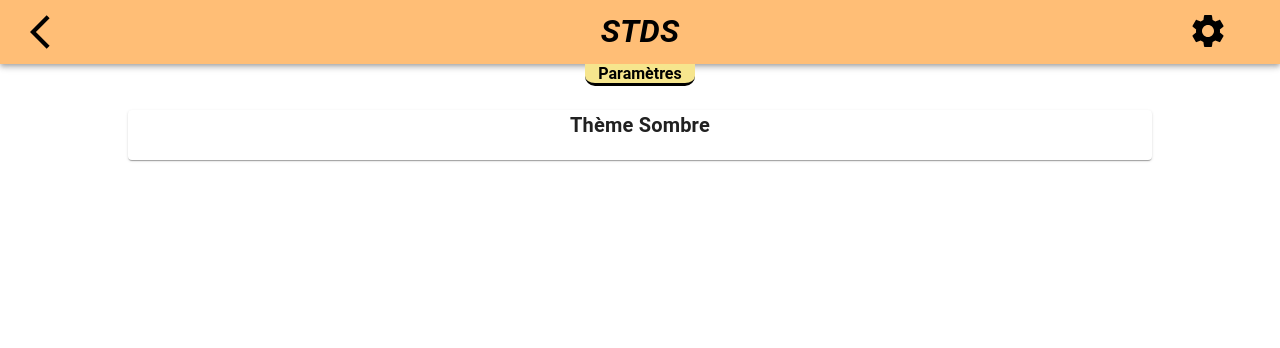
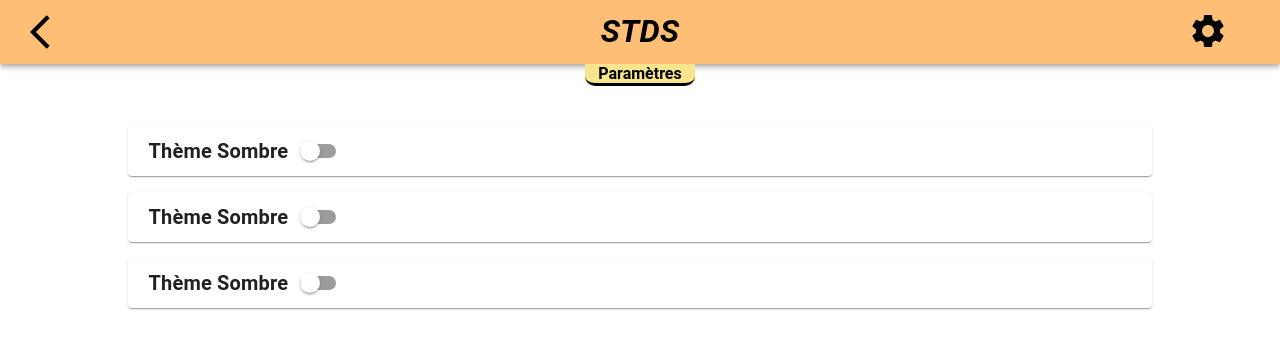
Before and after one commit to Falsimane/SAE-ALT-S3-Dev-22-23-STDS-3B-Equipe-4, a React (Create React App) app in the folder Application/stds-app/: page /parametres in a window 1280 px wide. Shown: the top 348 px of the page. Built offline with nearby package versions, Linux system fonts and the light colour scheme; no server answers.

Commit message:
ajout choix theme paramètres ref #29

```diff
--- a/Application/stds-app/src/pages/Parametres.tsx
+++ b/Application/stds-app/src/pages/Parametres.tsx
@@ -7,14 +7,23 @@ import * as React from "react";
 import InformationsEtat from "../components/InformationsEtat";
 import {useContext} from "react";
 import STDSDatasContext from "../utils/mqtt/STDSDatasContext";
-
+import Switch from '@mui/material/Switch';
+import {IonToggle} from "@ionic/react";
 export default function Puissance() {
     const refresh = (e: CustomEvent) => {
         setTimeout(() => {
             e.detail.complete();
         }, 3000);
     };
+    const [checked, setChecked] = React.useState(true);
 
+    const handleChange = (event: React.ChangeEvent<HTMLInputElement>) => {
+    setChecked(event.target.checked);
+    };
+
+    const toggleDarkModeHandler = () => {
+        document.body.classList.toggle("dark");
+      };
 
     return (
         <IonPage id="puissance-page">
@@ -24,17 +33,97 @@ export default function Puissance() {
                     <IonRefresherContent></IonRefresherContent>
                 </IonRefresher>
 
-                <Box sx={{ display: "flex" ,justifyContent: "center"}}>
-                    <Card sx={{width:"80%",height:50, justifyItems:"center"}}>
+                <Box sx={{display: "flex", justifyContent: "center",}}>
+
+
+
+                <Card sx={{width:"80%",height:50,display:"flex", alignItems:"center", marginTop: 2}}>
+
+
                     <Typography sx={{
                         fontWeight: "bold",
                         fontSize: 20,
                         position: "relative",
-                            jusitifyContent:"center"
+                        jusitifyContent:"center",
+                        marginLeft:'2%'
                         }}>
+
                         Thème Sombre
+
                     </Typography>
+
+                    <IonToggle
+                    slot="end"
+                    name="darkMode"
+                    onIonChange={toggleDarkModeHandler}
+                    color="warning"/>
+
+
+
                 </Card>
+
+                </Box>
+
+                <Box sx={{display: "flex", justifyContent: "center",}}>
+
+
+
+                <Card sx={{width:"80%",height:50,display:"flex", alignItems:"center", marginTop: 2}}>
+
+
+                    <Typography sx={{
+                        fontWeight: "bold",
+                        fontSize: 20,
+                        position: "relative",
+                        jusitifyContent:"center",
+                        marginLeft:'2%'
+                        }}>
+
+                        Thème Sombre
+
+                    </Typography>
+
+                    <IonToggle
+                    slot="end"
+                    name="darkMode"
+                    onIonChange={toggleDarkModeHandler}
+                    color="warning"/>
+
+
+
+                </Card>
+
+                </Box>
+
+                <Box sx={{display: "flex", justifyContent: "center"}}>
+
+
+
+                <Card sx={{width:"80%",height:50,display:"flex", alignItems:"center", marginTop: 2}}>
+
+
+                    <Typography sx={{
+                        fontWeight: "bold",
+                        fontSize: 20,
+                        position: "relative",
+                        jusitifyContent:"center",
+                        marginLeft:'2%'
+                        }}>
+
+                        Thème Sombre
+
+                    </Typography>
+
+                    <IonToggle
+                    slot="end"
+                    name="darkMode"
+                    onIonChange={toggleDarkModeHandler}
+                    color="warning"/>
+
+
+
+                </Card>
+
                 </Box>
             </IonContent>
         </IonPage>
```
Lines whose indentation alone changed are shown as unchanged.
